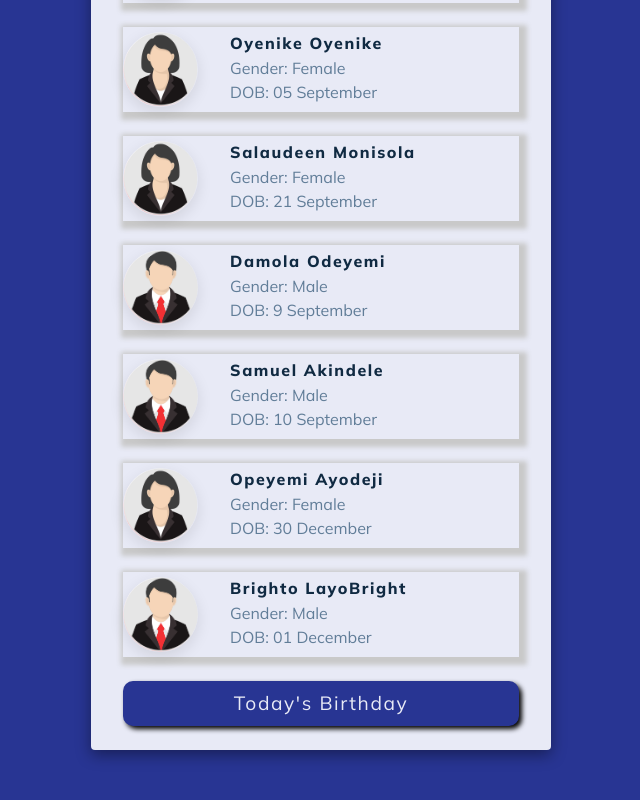
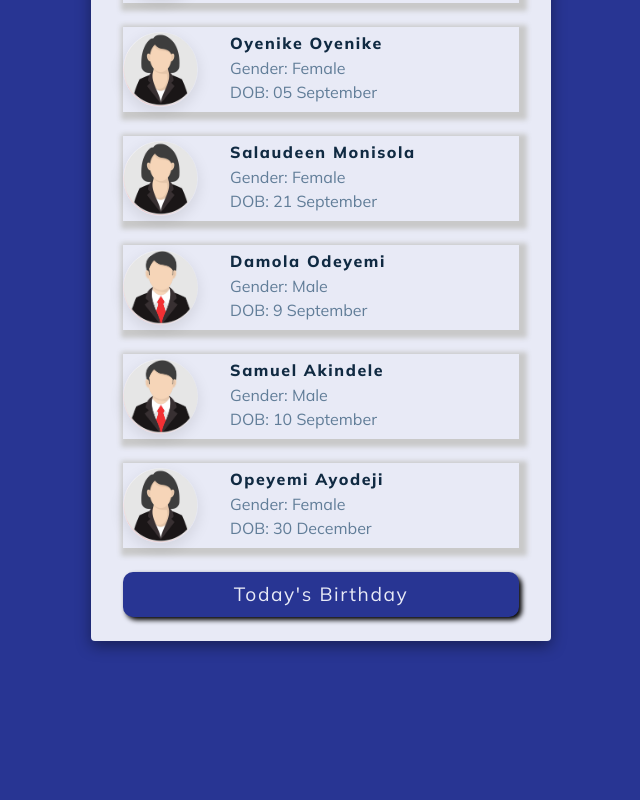
Before and after one commit to kendoriddy/asos-birthday-tracker, a React (Create React App) app: page /empdetails in a window 1280 px wide. Shown: the part 2035-2835 px from the top of the page, without its empty margins (319-959 px from the left). After the commit the page ends 2756 px from the top, so only its background shows below. Built offline with nearby package versions, Linux system fonts and the light colour scheme.

Commit message:
Update data.js

```diff
--- a/src/components/data.js
+++ b/src/components/data.js
@@ -178,14 +178,6 @@ const data = [
     gender: "Female",
     image: `${avtarFemale}`,
   },
-  {
-    id: 22,
-    name: "Brighto LayoBright",
-    dob: "01 December",
-    age: 25,
-    gender: "Male",
-    image: `${avtarMale}`,
-  },
 ];
 
 export default data;
```
